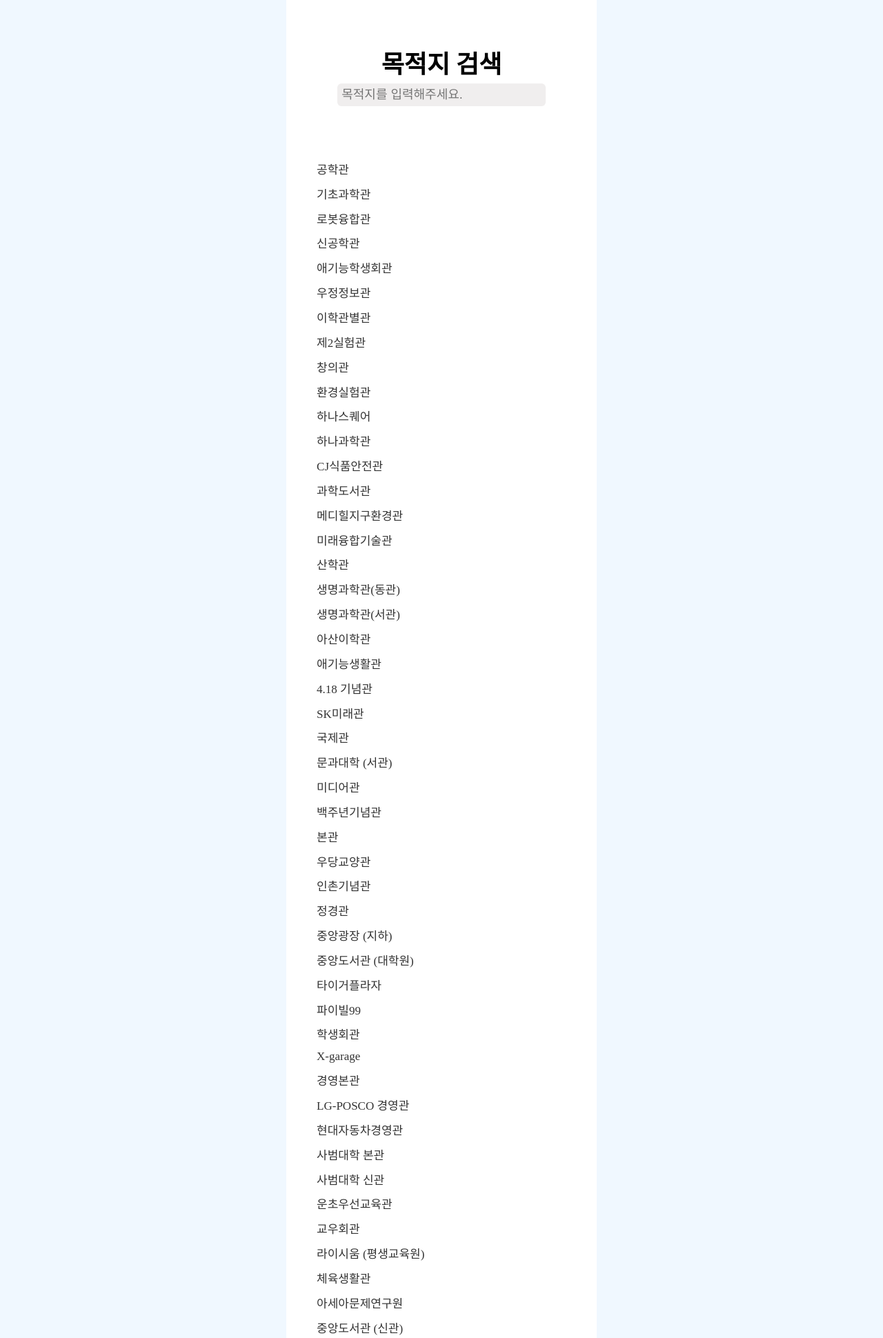
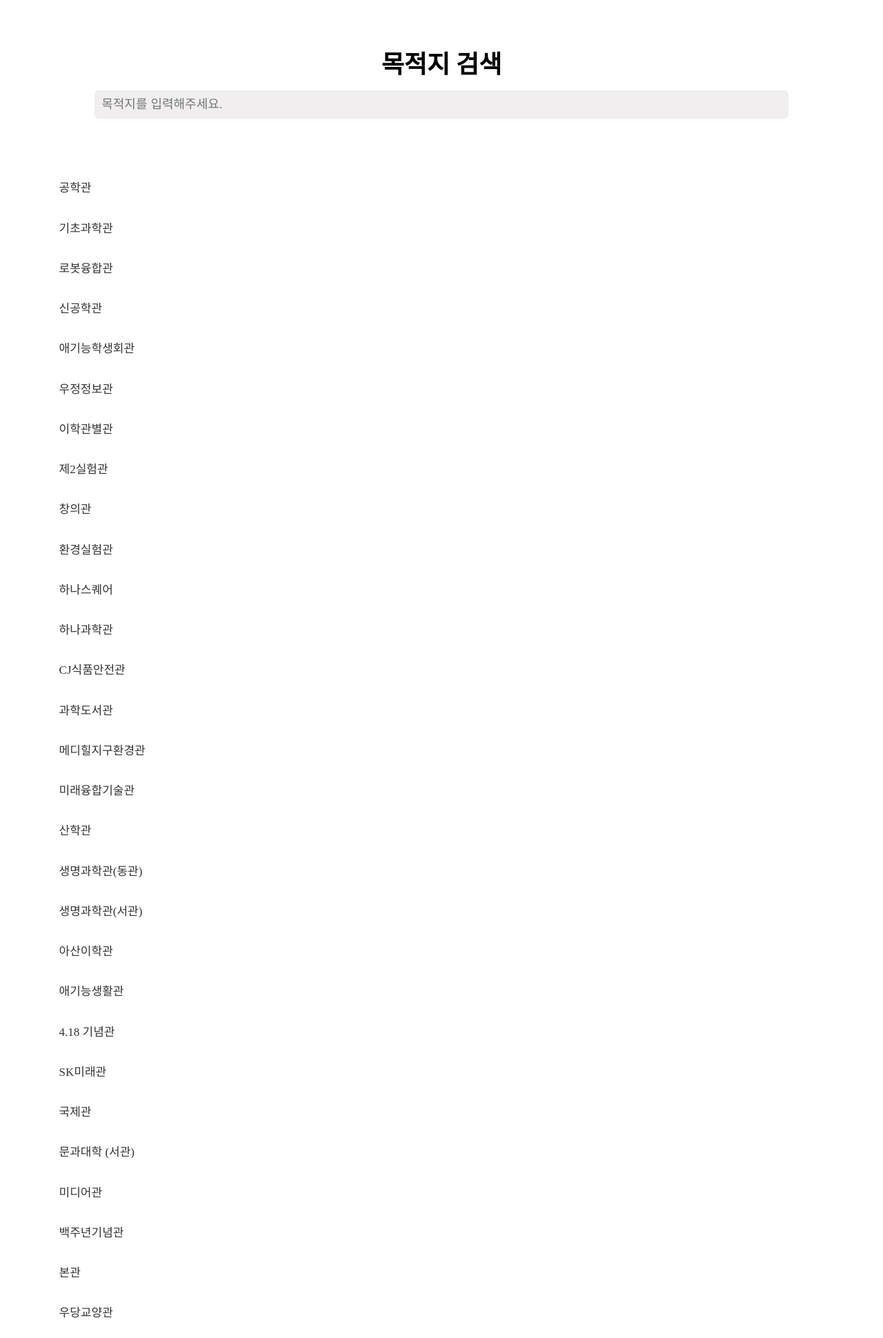
Before and after one commit to sophiahyj/KUMAP, a Django app: page /search/ in a window 1280 px wide. Shown: the top 1940 px of the page at 69% size. Run offline with Django 4.2, Linux system fonts and the light colour scheme; data comes from the database, SQL or seed files in the repository.

Commit message:
search modal

```diff
--- a/KUMAPproject/KUMAPapp/static/MapApp/css/base.css
+++ b/KUMAPproject/KUMAPapp/static/MapApp/css/base.css
@@ -52,3 +52,7 @@ body {
 .button-img {
   width: 30%;
 }
+
+.HIDDEN{
+  display: none;
+}
--- a/KUMAPproject/KUMAPapp/static/MapApp/css/index.css
+++ b/KUMAPproject/KUMAPapp/static/MapApp/css/index.css
@@ -75,7 +75,7 @@
     background-image: url("./romance.png");
 }
 
-h2 {
+/* h2 {
     position: absolute;
     z-index: 10;
     left: 20px;
@@ -83,7 +83,7 @@ h2 {
     height: 20px;
     background-color: orange;
 
-}
+} */
 
 h3 {
   font-size: 160%;
--- a/KUMAPproject/KUMAPapp/static/css/search.css
+++ b/KUMAPproject/KUMAPapp/static/css/search.css
@@ -1,5 +1,10 @@
 .wrapper {
     background-color: white;
+    position: absolute;
+    left:0;
+    top: 0;
+    z-index: 20;
+    width: calc(100% - 48px);
     min-height: 100vh;
     padding: 24px;
 }
@@ -15,21 +20,23 @@
 .header{
     background: #ffffff;
     overflow: hidden;
-    padding: 20px;
+    padding: 20px 0 10px 0;
     text-align: center;
   }
   .header h2{
     text-transform: uppercase;
     color: black;
     margin: 0;
+    top:20px;
     margin-bottom: 5px;
   }
   #value{
     border: none;
     background: rgb(240, 238, 238);
-    padding: 6px;
+    padding: 10px;
     font-size: 18px;
     width: 80%;
+    margin-top: 10px;
     border-radius: 6px;
     color: black;
   }
@@ -40,7 +47,8 @@
 /* 선택지 창 */
   .choice{
     background: white;
-    padding: 5%;
+    padding: 2vh 5% 10vh 5%;
+    overflow-y: scroll;
   }
   .item{
     margin: 3% 0px;
--- a/KUMAPproject/KUMAPapp/templates/search.html
+++ b/KUMAPproject/KUMAPapp/templates/search.html
@@ -24,7 +24,7 @@
                 <div class="choice">
                     {% for building in buildingList %}
                     <div class="item">
-                        <a href="https://www.naver.com" class="name"> {{building.building_name}} </a>
+                        <a id="select_building" class="name"> {{building.building_name}} </a>
                     </div>
                     {% endfor %}
                 </div>
@@ -54,6 +54,12 @@
                 }
               }
         </script>
+        <script>
+          let sel = document.getElementById('select_building')
+          sel.addEventListener('click',()=>{
+
+          })
+        </script>
     </div>
 </body>
 </html>
```
Also changed, not shown: KUMAPproject/KUMAPapp/templates/index.html (+47 -3 lines).
